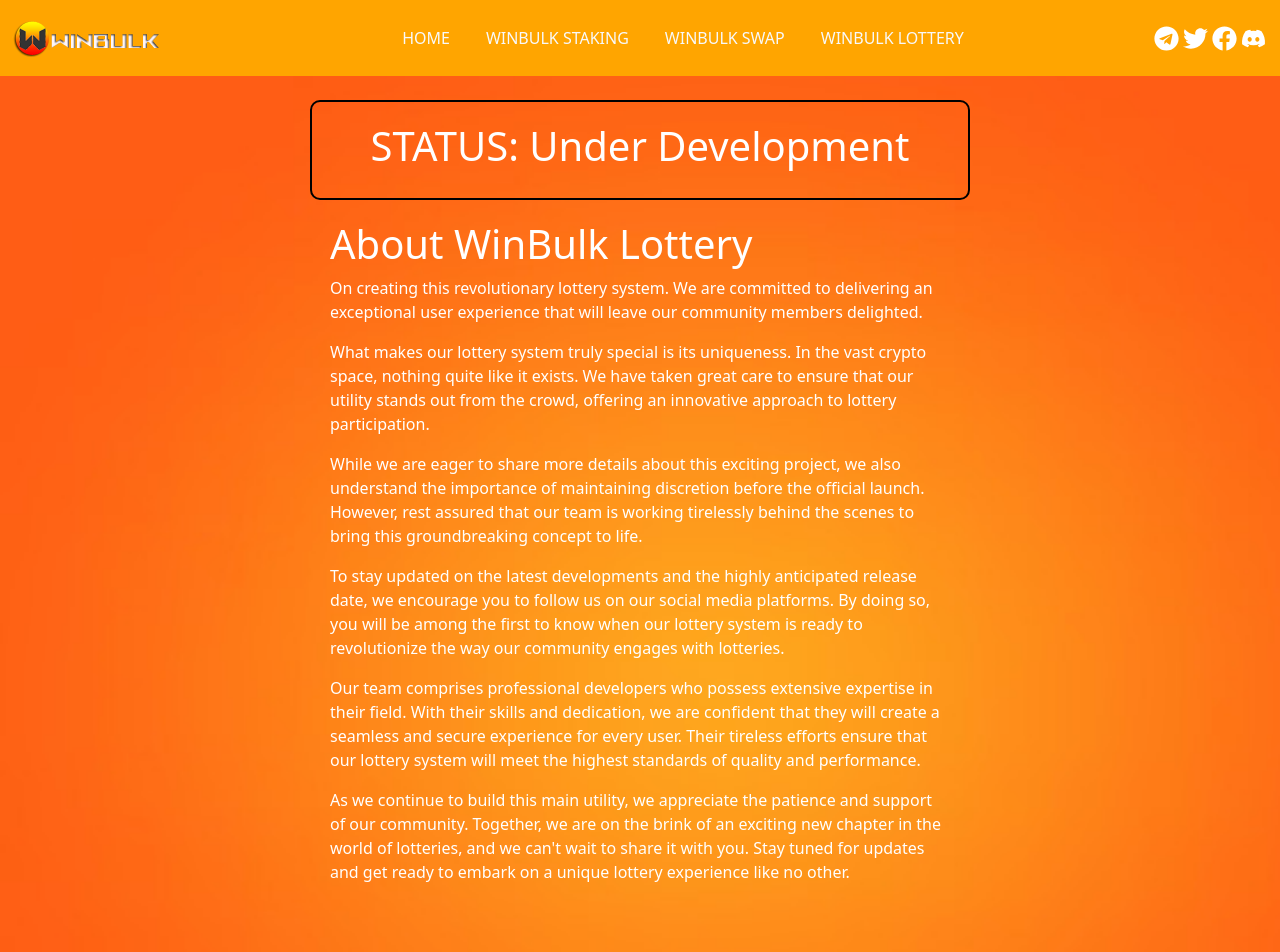
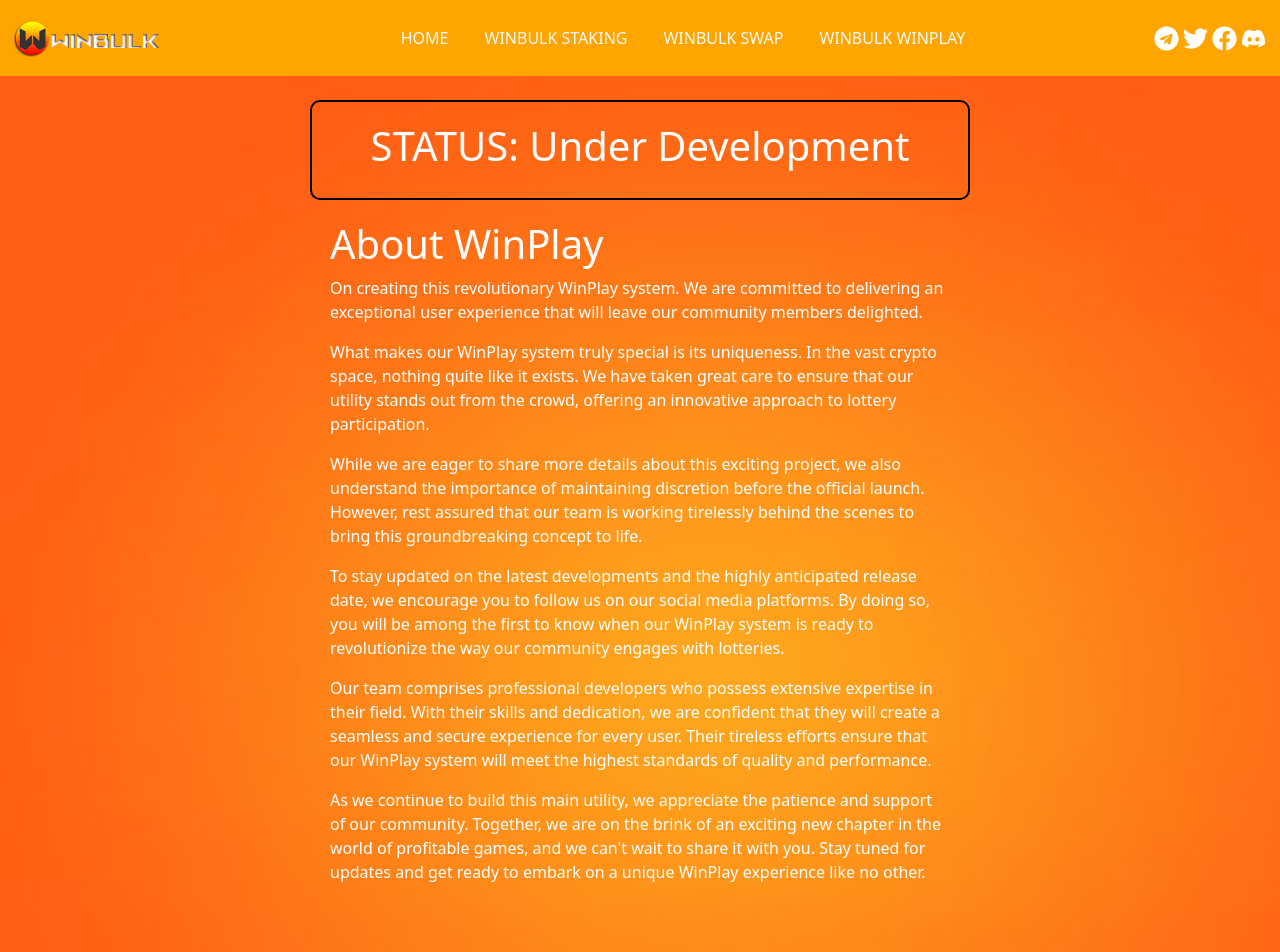
Before and after one commit to amazingprincelee/winbulk, a React (Create React App) app: page /LotteryPage in a window 1280 px wide. Shown: the top 952 px of the page. Built offline with nearby package versions, Linux system fonts and the light colour scheme; a web font is replaced by a local one.

Commit message:
change name from lottery to winplay

```diff
--- a/src/components/Ecosystem.jsx
+++ b/src/components/Ecosystem.jsx
@@ -28,14 +28,13 @@
             </Link>
           </div>
           <div className="util-column">
-            <h1 className="util-title">WINBULK LOTTERY</h1>
+            <h1 className="util-title">WINPLAY</h1>
             <StatusBtn status="5% Completed" />
             <p>
-              Unleash the Power of Chance With WINBULK, users have the ability
-              to create and participate in lotteries using our intuitive
-              decentralized application (dApp). The process is simple: users can
-              effortlessly create their own lotteries and invite friends,
-              family, or the wider community to join in on the fun.
+              Unleash the Power of Chance With WinPlay, users have the ability
+              to create and participate our intuitive WinPlay
+              decentralized application (dApp) system. The process is simple: users can
+              effortlessly create their own game and invite friends,
             </p>
             <Link to="/LotteryPage">
               {" "}
--- a/src/components/NavBar.jsx
+++ b/src/components/NavBar.jsx
@@ -77,7 +77,7 @@
                 style={{ fontSize: "16px", margin: "10px" }}
                 onClick={handleNavItemClick}
               >
-                WINBULK LOTTERY
+                WINBULK WINPLAY
               </Link>
             </li>
             {isMobileView && (
--- a/src/components/RoadMap.js
+++ b/src/components/RoadMap.js
@@ -40,7 +40,7 @@
           <div className="roadmap-item">
             <h2>Stage 4: Enhancing Connectivity</h2>
             <ul>
-              <li>Launch of Lottery Utility Feature</li>
+              <li>WinPlay Launch</li>
               <li>Active Participation in Community Events</li>
               <li>Implementation of Cross-Chain Solutions</li>
               <li>Introduction of Winbulk Dapp development Services (WDD SERVICES)</li>
--- a/src/pages/LotteryPage.jsx
+++ b/src/pages/LotteryPage.jsx
@@ -18,14 +18,14 @@
         </div>
 
         <div className="content">
-          <h1>About WinBulk Lottery</h1>
+          <h1>About WinPlay</h1>
           <p>
-            On creating this revolutionary lottery system. We are committed to
+            On creating this revolutionary WinPlay system. We are committed to
             delivering an exceptional user experience that will leave our
             community members delighted.
           </p>
           <p>
-            What makes our lottery system truly special is its uniqueness. In the
+            What makes our WinPlay system truly special is its uniqueness. In the
             vast crypto space, nothing quite like it exists. We have taken great
             care to ensure that our utility stands out from the crowd, offering an
             innovative approach to lottery participation.
@@ -41,22 +41,22 @@
             To stay updated on the latest developments and the highly anticipated
             release date, we encourage you to follow us on our social media
             platforms. By doing so, you will be among the first to know when our
-            lottery system is ready to revolutionize the way our community engages
+            WinPlay system is ready to revolutionize the way our community engages
             with lotteries.
           </p>
           <p>
             Our team comprises professional developers who possess extensive
             expertise in their field. With their skills and dedication, we are
             confident that they will create a seamless and secure experience for
-            every user. Their tireless efforts ensure that our lottery system will
+            every user. Their tireless efforts ensure that our WinPlay system will
             meet the highest standards of quality and performance.
           </p>
           <p>
             As we continue to build this main utility, we appreciate the patience
             and support of our community. Together, we are on the brink of an
-            exciting new chapter in the world of lotteries, and we can't wait to
+            exciting new chapter in the world of profitable games, and we can't wait to
             share it with you. Stay tuned for updates and get ready to embark on a
-            unique lottery experience like no other.
+            unique WinPlay experience like no other.
           </p>
         </div>
       </div>
```
Also changed, not shown: 1 other file (tests, documents, lock files or other folders).
